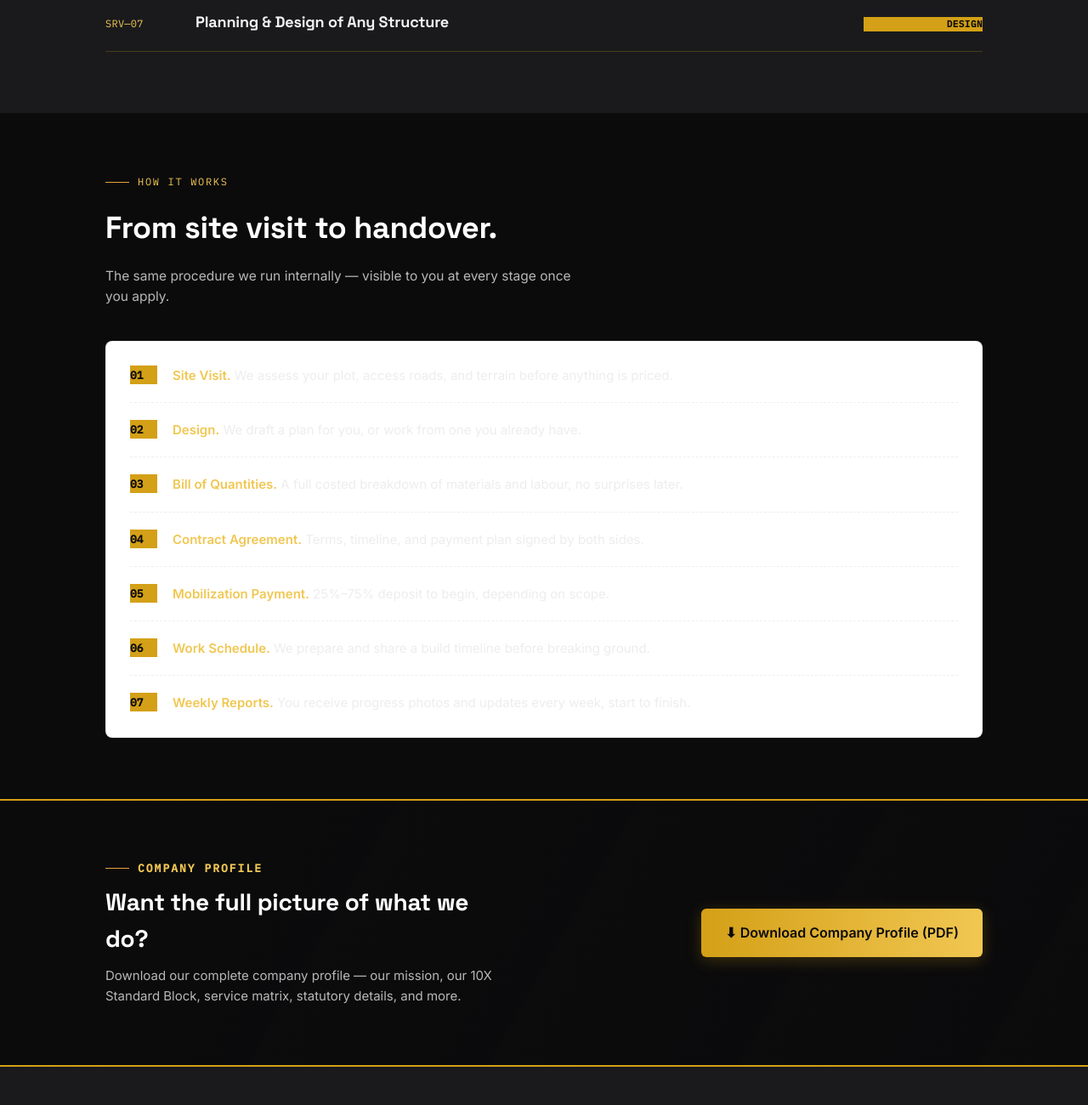
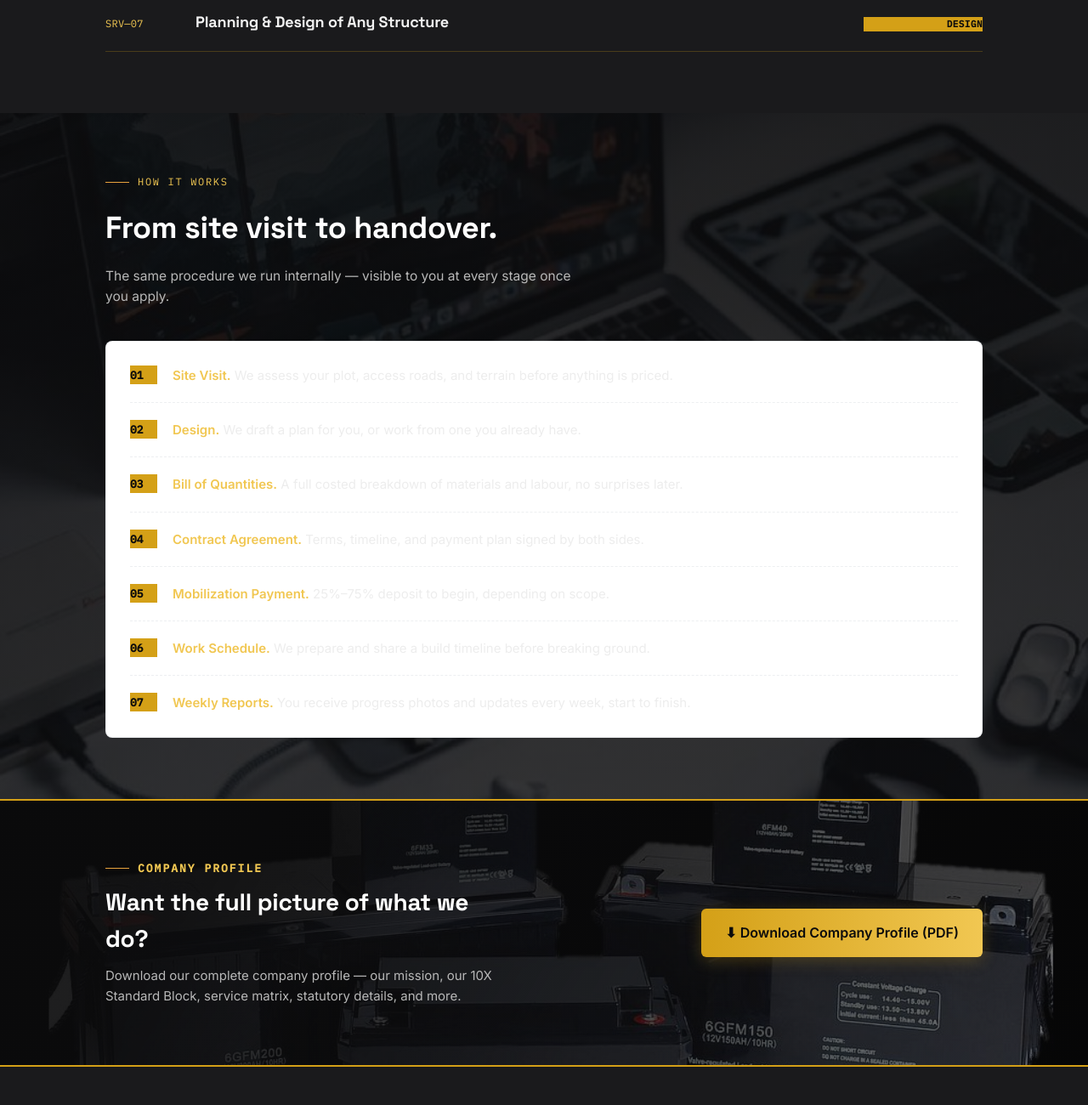
Before and after one commit to mujosej99-boop/ten-x-better-, a website: page index.html in a window 1280 px wide. Shown: the part 1380-2680 px from the top of the page at 85% size. Drawn offline with Linux system fonts and the light colour scheme.

Commit message:
Update index.html

```diff
--- a/index.html
+++ b/index.html
@@ -97,7 +97,7 @@
     position: relative;
     background:
       linear-gradient(180deg, rgba(11,11,12,0.88) 0%, rgba(11,11,12,0.75) 45%, rgba(11,11,12,0.95) 100%),
-      url('images/hero-bg.jpg') center 20% / cover no-repeat;
+      url('hero-bg.jpg') center 20% / cover no-repeat;
     padding: 110px 0 90px;
     overflow: hidden;
   }
@@ -162,7 +162,7 @@
     position: relative;
     background:
       linear-gradient(180deg, rgba(11,11,12,0.90), rgba(11,11,12,0.82)),
-      url('images/procedure-bg.jpg') center / cover no-repeat !important;
+      url('procedure-bg.jpg') center / cover no-repeat !important;
     border-top: none !important;
     border-bottom: none !important;
   }
@@ -213,7 +213,7 @@
     position: relative;
     background:
       linear-gradient(120deg, rgba(11,11,12,0.92) 20%, rgba(11,11,12,0.55)),
-      url('images/cta-bg.jpg') center / cover no-repeat;
+      url('cta-bg.jpg') center / cover no-repeat;
     padding: 70px 0;
     border-top: 2px solid var(--tx-gold);
     border-bottom: 2px solid var(--tx-gold);
```
